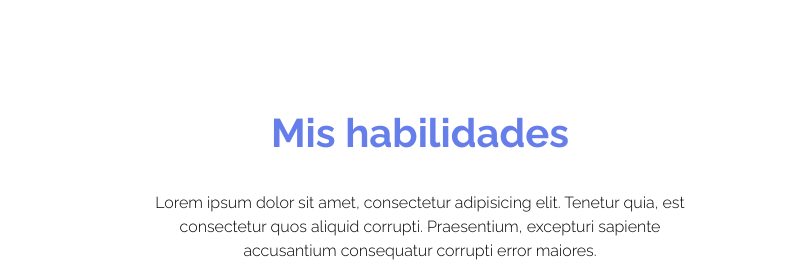
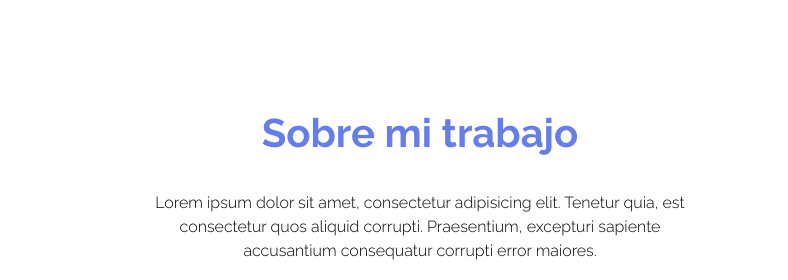
Before and after one commit to fran-cisko/mi-portafolio2021, a plain HTML site: page index.html in a window 1280 px wide. Shown: the part 1745-2025 px from the top of the page, 492-1280 px from the left. Drawn offline with Linux system fonts and the light colour scheme.

Commit message:
commit portafolio para mi web 2021

```diff
--- a/index.html
+++ b/index.html
@@ -57,7 +57,7 @@
              </figure>
 
             <div class="about__texts">
-                <h2 class="subtitle">Mis habilidades</h2>
+                <h2 class="subtitle">Sobre mi trabajo</h2>
                 <p class="about__paragraph">Lorem ipsum dolor sit amet, consectetur adipisicing elit. Tenetur quia, est consectetur quos aliquid corrupti. Praesentium, excepturi sapiente accusantium consequatur corrupti error maiores.</p>
                 <p class="about__paragraph">Lorem ipsum dolor sit amet consectetur adipisicing elit. Fuga incidunt fugit dicta officiis ducimus aliquam iusto aspernatur eos reiciendis, totam, magnam aperiam vitae.</p>
             </div>
```
